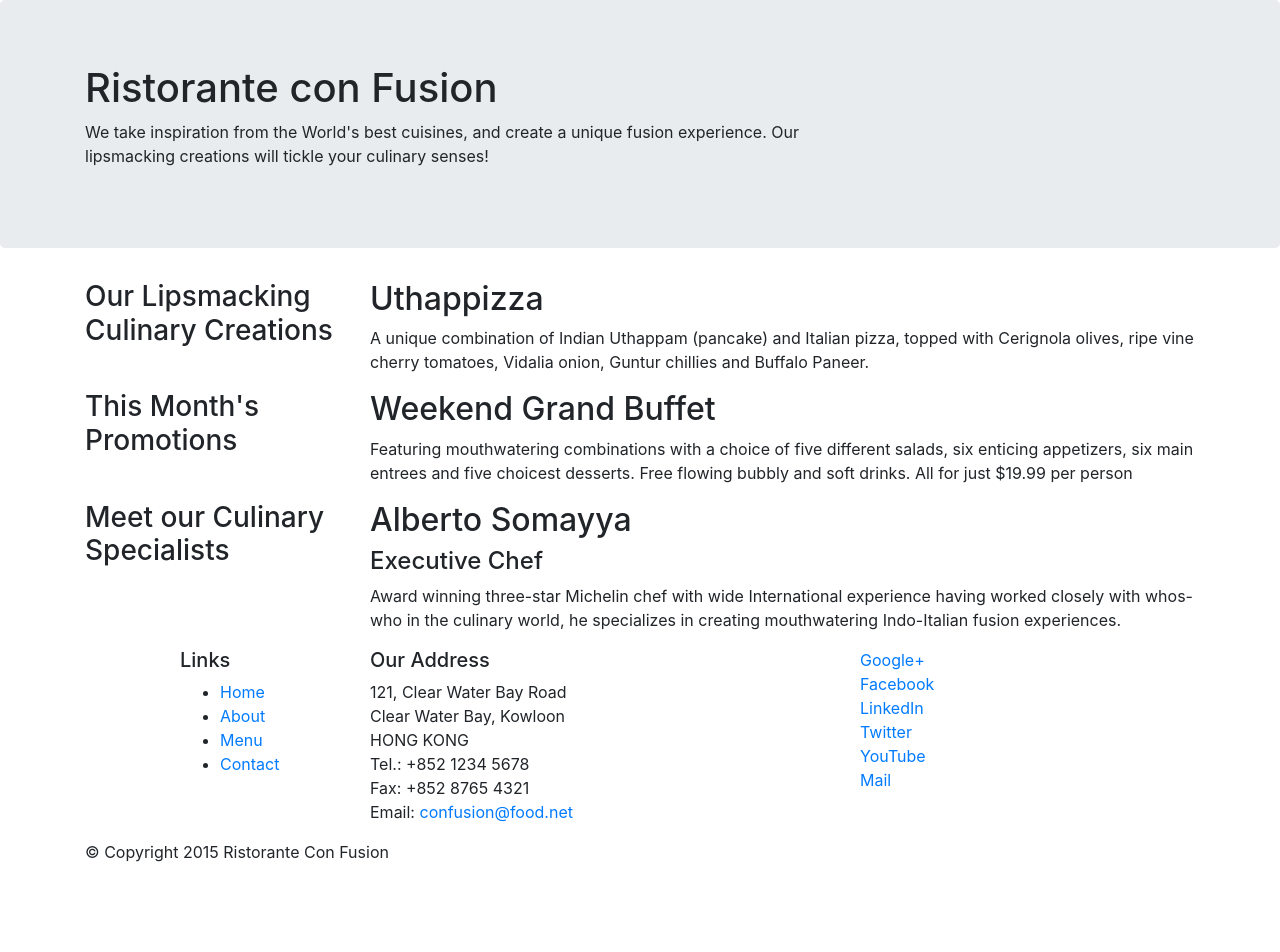
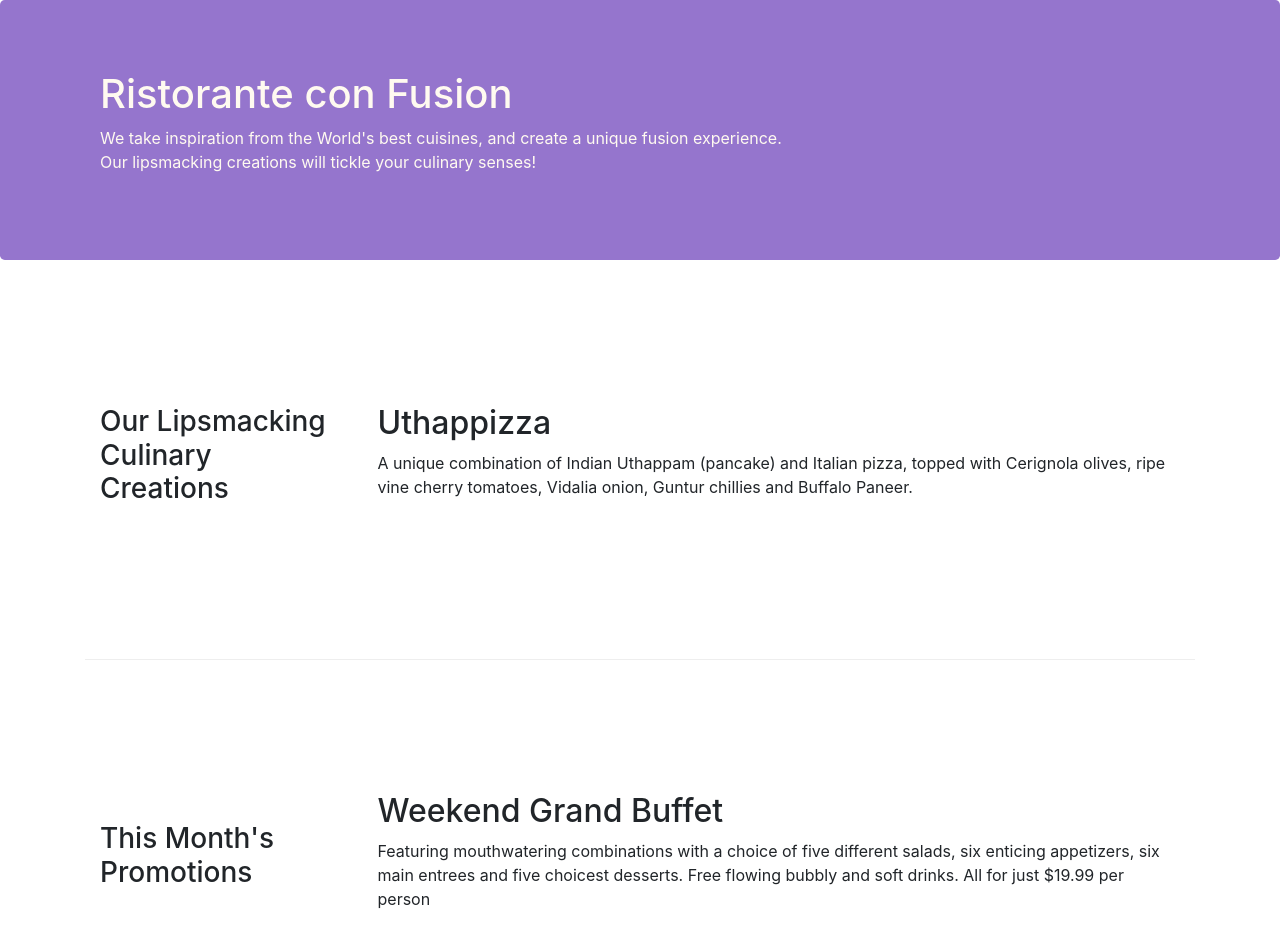
Before and after one commit to yli236/Bootstrap4-Project, a website: page index.html in a window 1280 px wide. Shown: the top 952 px of the page. Before the commit the page ends 880 px from the top, so only its background shows below. Drawn offline with nearby package versions, Linux system fonts and the light colour scheme.

Commit message:
Bootstrap part2

```diff
--- /dev/null
+++ b/CSS/styles.css
@@ -0,0 +1,30 @@
+.row-header{
+    margin: 0px auto;
+    padding: 0px auto;
+}
+
+.row-content{
+    margin: 0px auto;
+    padding: 50px 0px 50px 0px;
+    border-bottom: 1px ridge;
+    min-height: 400px;
+}
+
+.footer{
+    background-color: #d1c4e9;
+    margin: 0px auto;
+    padding: 20px 0px 20px 0px;
+}
+
+.jumbotron{
+    padding: 70px 30px 70px 30px;
+    margin: 0px auto;
+    background: #9575CD;
+    color: floralwhite;
+}
+
+address{
+    font-size: 80%;
+    margin: 0px;
+    color: #0f0f0f;
+}
--- a/index.html
+++ b/index.html
@@ -8,14 +8,16 @@
  <meta http-equiv="x-ua-compatible" content="ie=edge">
 
  <!-- Bootstrap CSS -->
- <link rel="stylesheet" href="node_modules/bootstrap/dist/css/bootstrap.min.css">    <title>Ristorante Con Fusion</title>
+ <link rel="stylesheet" href="node_modules/bootstrap/dist/css/bootstrap.min.css">
+ <link rel="stylesheet" href="CSS/styles.css">
+ <title>Ristorante Con Fusion</title>
 </head>
 
 <body>
 
     <header class = "jumbotron">
         <div class = "container">
-            <div class = "row">
+            <div class = "row row-header">
                 <div class = "col-12 col-sm-8">
                     <h1>Ristorante con Fusion</h1>
                     <p>We take inspiration from the World's best cuisines, and create a unique fusion experience. Our lipsmacking creations will tickle your culinary senses!</p>
@@ -27,18 +29,18 @@
     </header>
 
     <div class="container">
-        <div class = "row">
-            <div class="col-sm-4 push-sm-8 col-md-3 push-md-9">
+        <div class = "row row-content align-items-center">
+            <div class="col-sm-4 col-md-3 flex-last">
                 <h3>Our Lipsmacking Culinary Creations</h3>
             </div>
-            <div class="col-sm pull-sm-4 col-md pull-md-3">
+            <div class="col-sm col-md flex-first">
                 <h2>Uthappizza</h2>
                 <p>A unique combination of Indian Uthappam (pancake) and Italian pizza, topped with Cerignola olives, ripe vine cherry tomatoes, Vidalia onion, Guntur chillies and Buffalo Paneer.</p>
             </div>
         </div>
 
 
-        <div class = "row">
+        <div class = "row row-content align-items-center">
             <div class="col-sm-4 col-md-3">
                 <h3>This Month's Promotions</h3>
             </div>
@@ -48,11 +50,11 @@
             </div>
         </div>
 
-        <div class = "row">
-            <div class="col-sm-4 push-sm-8 col-md-3 push-md-9">
+        <div class = "row row-content align-items-center">
+            <div class="col-sm-4 col-md-3 flex-last">
                 <h3>Meet our Culinary Specialists</h3>
             </div>
-            <div class="col-sm pull-sm-4 col-md pull-md-3">
+            <div class="col-sm col-md flex-first">
                 <h2>Alberto Somayya</h2>
                 <h4>Executive Chef</h4>
                 <p>Award winning three-star Michelin chef with wide International experience having worked closely with whos-who in the culinary world, he specializes in creating mouthwatering Indo-Italian fusion experiences. </p>
@@ -60,12 +62,12 @@
         </div>
     </div>
 
-    <footer>
+    <footer class="footer">
         <div class = "container">
             <div class = "row">
                 <div class="col-5 offset-1 col-sm-2">
                     <h5>Links</h5>
-                    <ul>
+                    <ul class = "list-unstyled">
                         <li><a href="#">Home</a></li>
                         <li><a href="#">About</a></li>
                         <li><a href="#">Menu</a></li>
@@ -83,8 +85,8 @@
 		              Email: <a href="mailto:confusion@food.net">confusion@food.net</a>
 		           </address>
                 </div>
-                <div class="col col-sm-4">
-                    <div class="col col-sm-4">
+                <div class="col col-sm-4 align-self-center">
+                    <div class="col col-sm-4 text-align:center">
                         <a href="http://google.com/+">Google+</a>
                         <a href="http://www.facebook.com/profile.php?id=">Facebook</a>
                         <a href="http://www.linkedin.com/in/">LinkedIn</a>
@@ -94,8 +96,10 @@
                     </div>
                 </div>
            </div>
-           <div class = "row">
+           <div class = "row justify-content-center">
                 <div class="col-auto">
+                    <br>
+                    <br>
                     <p>© Copyright 2015 Ristorante Con Fusion</p>
                 </div>
            </div>
```
